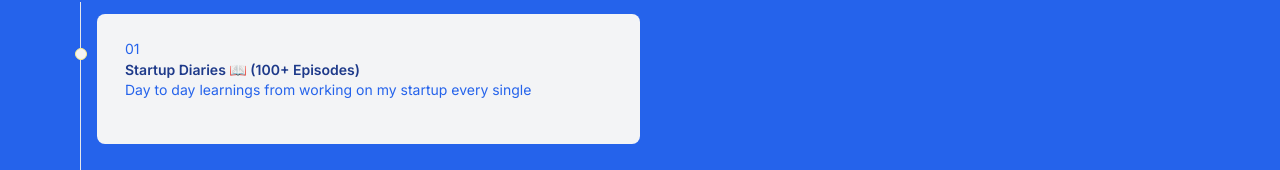
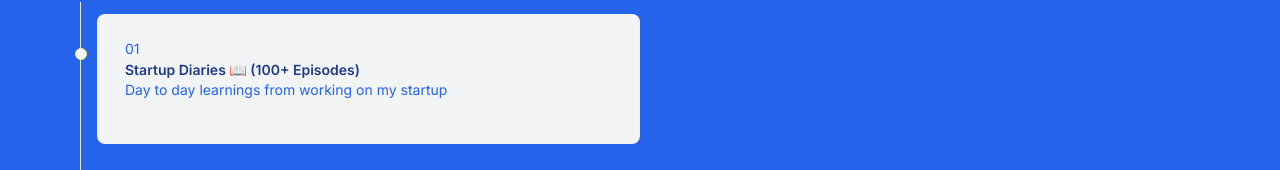
Before and after one commit to giomhern/jmh, a Next.js app: page / in a window 1280 px wide. Shown: the part 474-644 px from the top of the page. Built offline with nearby package versions, Linux system fonts and the light colour scheme.

Commit message:
Changes to wording

```diff
--- a/app/page.tsx
+++ b/app/page.tsx
@@ -89,7 +89,7 @@ export default function Home() {
                     <div className="absolute w-3 h-3 bg-gray-100 rounded-full mt-1.5 -left-1.5 border border-yellow-200"></div>
                     <p className="mb-1 font-normal text-sm leading-none">01</p>
                     <h3 className="md:text-md text-sm font-semibold text-blue-900">Startup Diaries 📖 (100+ Episodes)</h3>
-                    <p className="mb-4 font-normal md:text-md text-sm">Day to day learnings from working on my startup every single</p>
+                    <p className="mb-4 font-normal md:text-md text-sm">Day to day learnings from working on my startup</p>
                 </li>
 
                 <li className="mb-10 ml-4 bg-gray-100 text-blue-600 p-7 rounded-lg">
```
